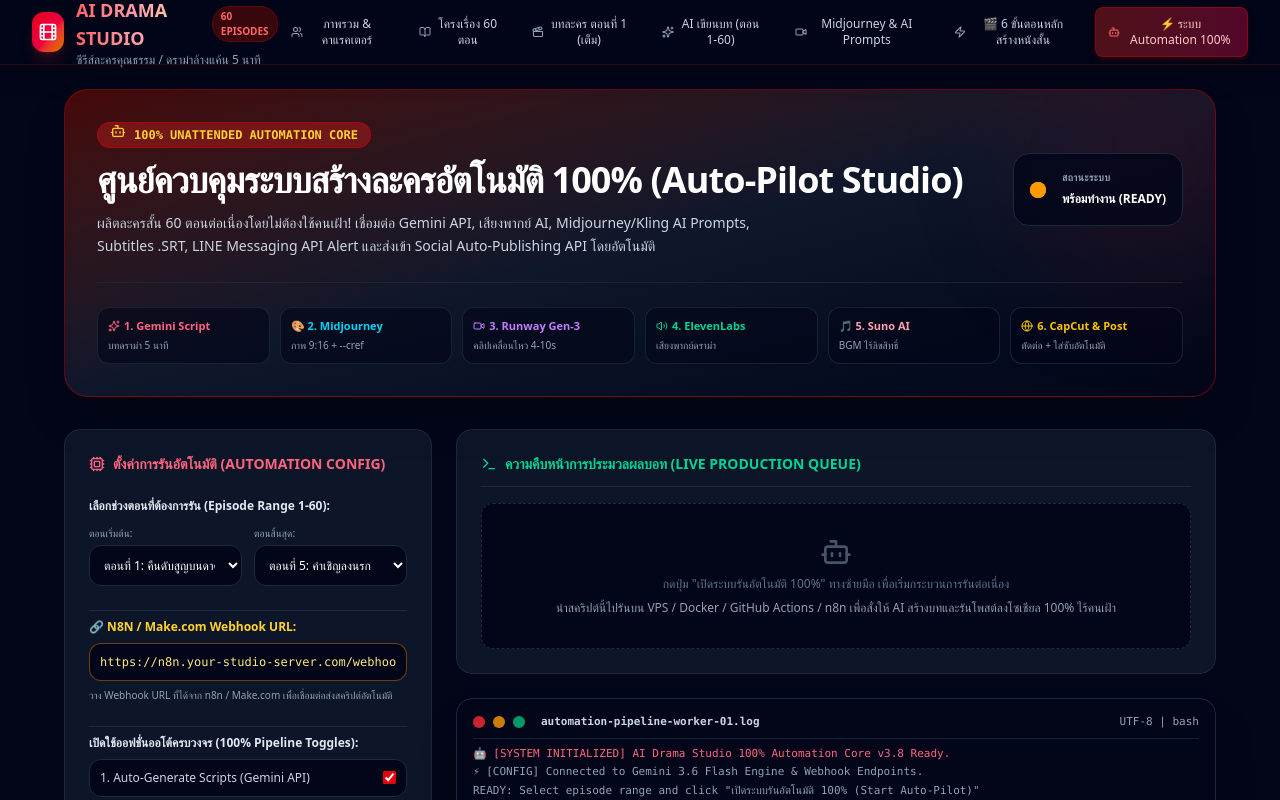
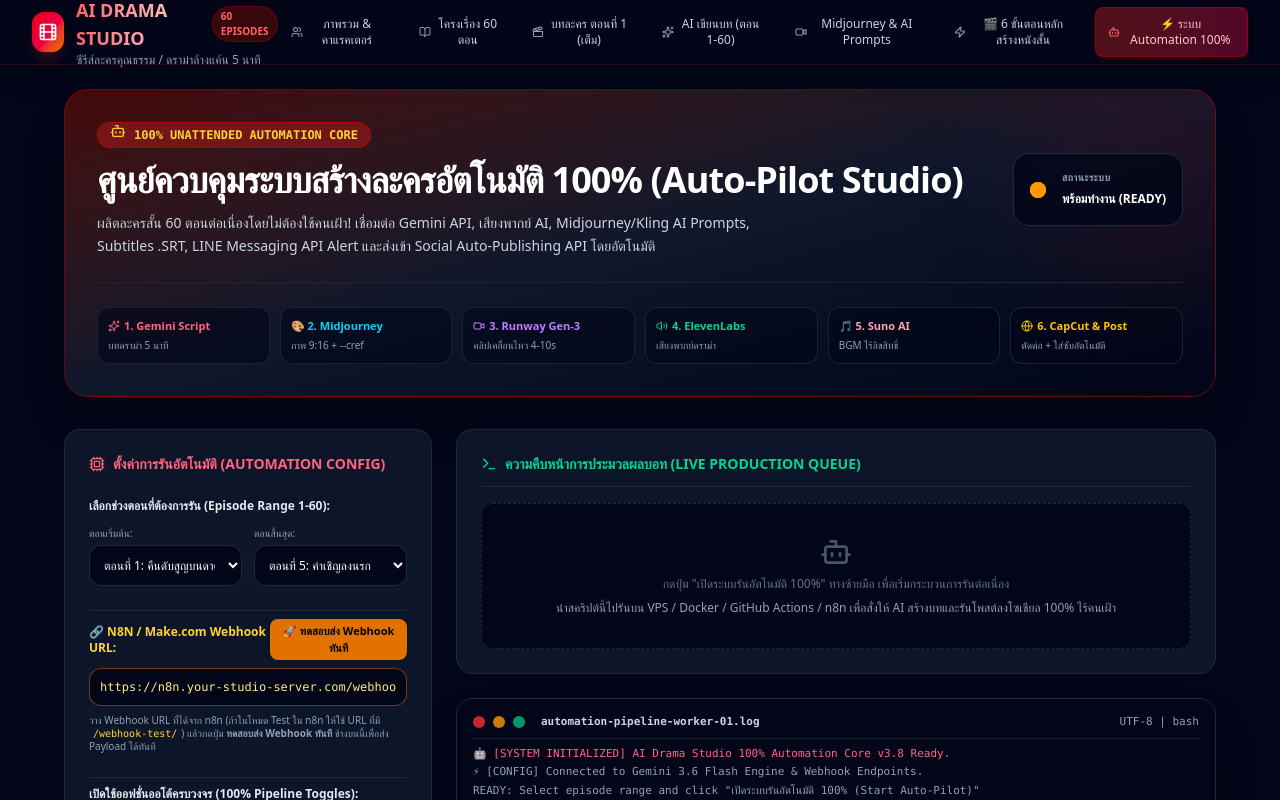
Before and after one commit to waipot11/DramaForge-, a React (Vite) app: page / in a window 1280 px wide. Shown: the top 800 px of the page. Built offline with nearby package versions, Linux system fonts and the light colour scheme.

Commit message:
feat(automation): add webhook testing functionality
Implement a test trigger for the Automation100 tab to verify connectivity with external workflow automation tools like n8n or Make.

```diff
--- a/src/components/Automation100Tab.tsx
+++ b/src/components/Automation100Tab.tsx
@@ -36,6 +36,64 @@
   const [autoPublishShorts, setAutoPublishShorts] = useState<boolean>(true);
   const [autoPublishReels, setAutoPublishReels] = useState<boolean>(true);
   const [webhookUrl, setWebhookUrl] = useState<string>('https://n8n.your-studio-server.com/webhook/drama-auto-pilot');
+  const [isTestingWebhook, setIsTestingWebhook] = useState<boolean>(false);
+
+  const handleTestWebhook = async () => {
+    if (!webhookUrl || !webhookUrl.trim().startsWith('http')) {
+      alert('กรุณาใส่ Webhook URL ให้ถูกต้อง (ขึ้นต้นด้วย http:// หรือ https://)');
+      return;
+    }
+    setIsTestingWebhook(true);
+    addLog(`🧪 [Test Webhook] กำลังทดสอบยิงข้อมูลไปยัง: ${webhookUrl.trim()}...`);
+    const sampleVideoUrl = `https://commondatastorage.googleapis.com/gtv-videos-bucket/sample/ForBiggerBlazes.mp4`;
+
+    try {
+      const res = await fetch(webhookUrl.trim(), {
+        method: 'POST',
+        headers: { 'Content-Type': 'application/json' },
+        body: JSON.stringify({
+          event: 'EPISODE_COMPLETED',
+          status: 'completed',
+          state: 'completed',
+          ready: true,
+          success: true,
+          isCompleted: true,
+          completed: true,
+          action: 'upload',
+          type: 'video',
+          hasVideo: true,
+          epNumber: 1,
+          title: 'ทดสอบระบบ Drama Auto Pilot',
+          logline: 'การทดสอบส่ง Webhook ไปยัง n8n/Make',
+          video_url: sampleVideoUrl,
+          videoUrl: sampleVideoUrl,
+          video: { url: sampleVideoUrl },
+          script: {
+            epNumber: 1,
+            title: 'ทดสอบระบบ Drama Auto Pilot',
+            logline: 'การทดสอบส่ง Webhook ไปยัง n8n/Make',
+            status: 'completed',
+            video_url: sampleVideoUrl,
+            videoUrl: sampleVideoUrl
+          },
+          timestamp: new Date().toISOString()
+        })
+      });
+
+      if (res.ok) {
+        addLog(`✅ [Test Webhook Success] ยิงข้อมูลไปยัง n8n สำเร็จ! (HTTP ${res.status})`);
+        alert(`✅ ส่ง Webhook สำเร็จ! (HTTP Status: ${res.status})\nโปรดดูผลลัพธ์ในหน้า n8n ได้ทันที`);
+      } else {
+        addLog(`⚠️ [Test Webhook Warning] n8n ตอบกลับ HTTP ${res.status}`);
+        alert(`⚠️ n8n ตอบกลับ HTTP ${res.status}\nคำแนะนำ: หากเปิดฟังใน Test Mode ให้ตรวจสอบว่า URL เป็น /webhook-test/ หรือไม่ หรือถ้าใช้งานจริงให้สวิตช์ n8n เป็น Active: ON`);
+      }
+    } catch (err: any) {
+      addLog(`❌ [Test Webhook Error] ${err.message}`);
+      alert(`❌ เกิดข้อผิดพลาดในการยิง Webhook: ${err.message}`);
+    } finally {
+      setIsTestingWebhook(false);
+    }
+  };
 
   const terminalEndRef = useRef<HTMLDivElement>(null);
 
@@ -749,9 +807,19 @@
 
           {/* Webhook Endpoint Input */}
           <div className="space-y-2 pt-2 border-t border-slate-800">
-            <label className="block text-xs font-bold text-amber-300">
-              🔗 N8N / Make.com Webhook URL:
-            </label>
+            <div className="flex items-center justify-between">
+              <label className="block text-xs font-bold text-amber-300">
+                🔗 N8N / Make.com Webhook URL:
+              </label>
+              <button
+                onClick={handleTestWebhook}
+                disabled={isTestingWebhook || !webhookUrl}
+                type="button"
+                className="px-2.5 py-1 text-[11px] font-medium bg-amber-600 hover:bg-amber-500 disabled:bg-slate-800 text-black font-semibold rounded-lg transition shadow flex items-center gap-1"
+              >
+                {isTestingWebhook ? '⏳ กำลังส่ง...' : '🚀 ทดสอบส่ง Webhook ทันที'}
+              </button>
+            </div>
             <input
               type="text"
               value={webhookUrl}
@@ -761,7 +829,7 @@
               className="w-full bg-slate-950 border border-amber-600/50 rounded-xl p-2.5 text-xs text-amber-200 font-mono focus:outline-none focus:border-amber-400 placeholder:text-slate-600 shadow-inner"
             />
             <p className="text-[10px] text-slate-400 leading-tight">
-              วาง Webhook URL ที่ได้จาก n8n / Make.com เพื่อเชื่อมต่อส่งสคริปต์อัตโนมัติ
+              วาง Webhook URL ที่ได้จาก n8n (ถ้าในโหมด Test ใน n8n ให้ใช้ URL ที่มี <code className="text-amber-300 bg-slate-900 px-1 rounded">/webhook-test/</code>) แล้วกดปุ่ม <b>ทดสอบส่ง Webhook ทันที</b> ข้างบนนี้เพื่อส่ง Payload ได้ทันที
             </p>
           </div>
 
```
